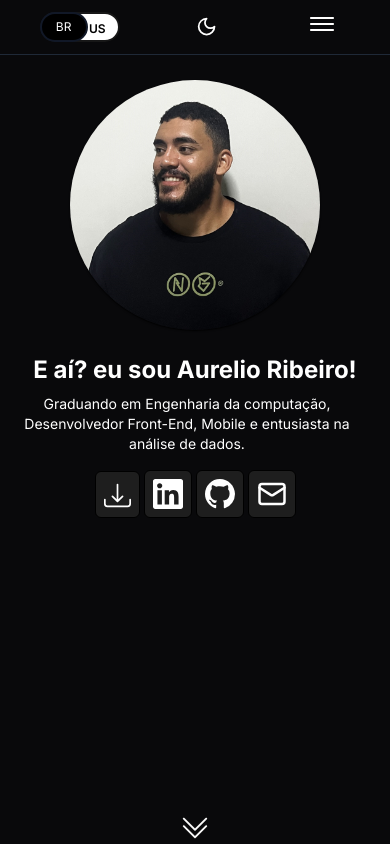
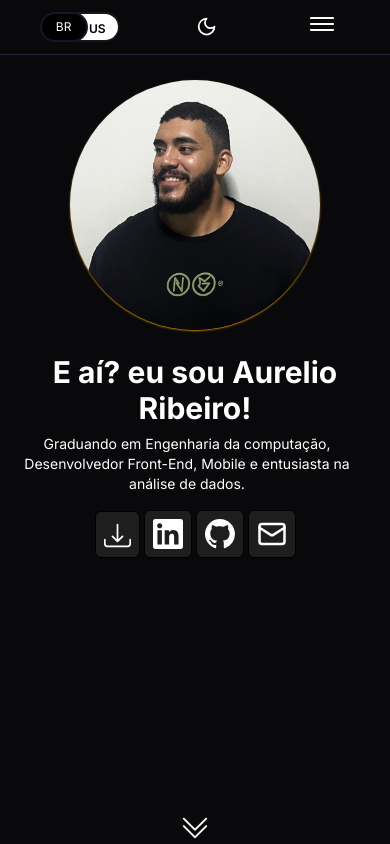
Before and after one commit to aureliodeboa/Portfolio, a Next.js app: page / in a window 390 px wide. Built offline with nearby package versions, Linux system fonts and the light colour scheme.

Commit message:
Styke: hero

```diff
--- a/src/components/sections/Profile.tsx
+++ b/src/components/sections/Profile.tsx
@@ -13,11 +13,11 @@ export const Profile = () =>{
     const { t } = useTranslation();
     return(
         <section className="relative flex flex-col justify-center min-h-dvh  pt-20  xl:flex-row  gap-6  lg:px-28 lg:flex-row w-full px-5 content-center items-center">
-            <span className="flex justify-center  xl:ml-2  lg:ml-8"><img className="shadow-sm shadow-black  rounded-[80%] lg:rounded-[50px] h-[250px] w-[250px]   lg:mt-0 md:h-[300px] md:w-[300px] " src={imageProfile.src} alt='imagem aurelio' /></span>
+            <span className="flex justify-center  xl:ml-2  lg:ml-8"><img className="shadow-sm shadow-black  dark:shadow-yellow-600 rounded-[80%] lg:rounded-[50px] h-[250px] w-[250px]   lg:mt-0 md:h-[300px] md:w-[300px] " src={imageProfile.src} alt='imagem aurelio' /></span>
 
             <div className="relative flex-1 flex-col  justify-center  text-center xl:text-start lg:text-start">
                 <span className="w-full text-wrap flex flex-col justify-center">
-                    <h1 className="font-bold text-2xl sm:text-3xl md:text-4xl lg:text-4xl">{t("profileSection.title")}</h1>
+                    <h1 className="font-bold text-3xl sm:text-3xl md:text-4xl lg:text-4xl">{t("profileSection.title")}</h1>
                     <p className="mt-2 pr-4 text-sm sm:text-base md:px-16 lg:px-0 md:text-lg w-5/4 text-center lg:text-start">{t("profileSection.description")}</p>
                 </span>
 
```
